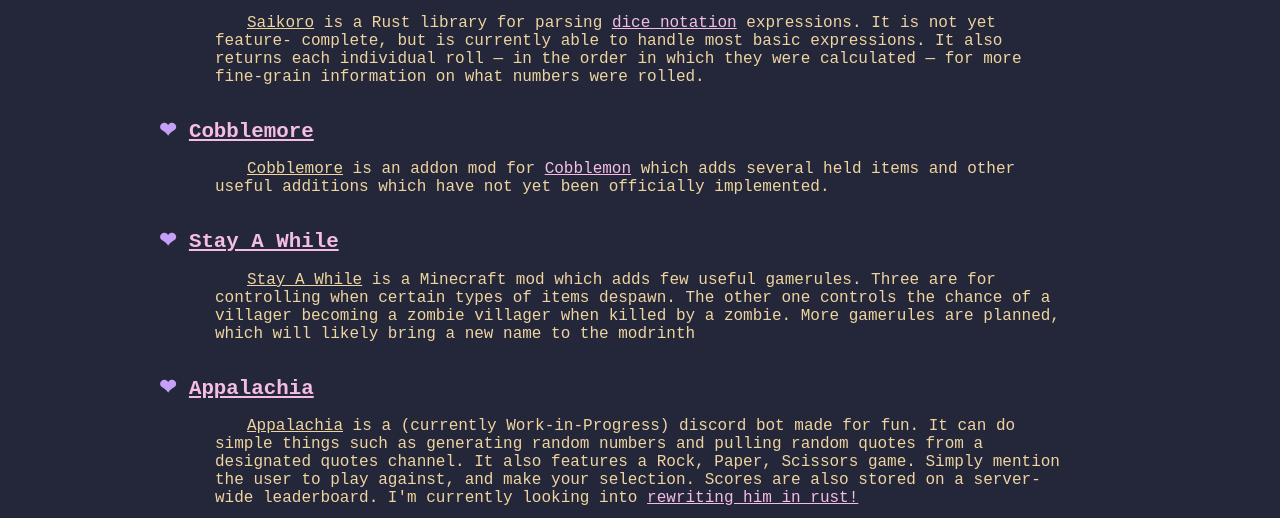
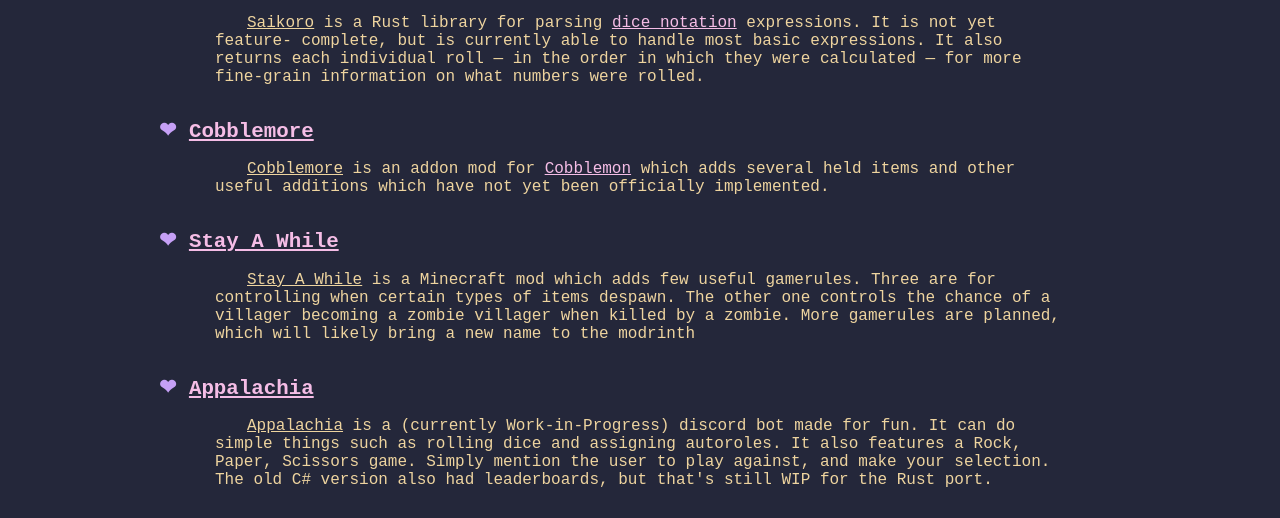
Before and after one commit to Jolkert/jolkert.dev, a plain HTML site: page index.html in a window 1280 px wide. Shown: the part 401-919 px from the top of the page. Drawn offline with Linux system fonts and the light colour scheme; a web font is replaced by a local one.

Commit message:
appalachia update

```diff
--- a/index.html
+++ b/index.html
@@ -68,10 +68,9 @@
 				github/jolkert/Appalachia</span></h2>
 		<p>
 			<u>Appalachia</u> is a (currently Work-in-Progress) discord bot made for fun. It can do simple things such
-			as generating random numbers and pulling random quotes from a designated quotes channel. It also features a
-			Rock, Paper, Scissors game. Simply mention the user to play against, and make your selection. Scores are
-			also stored on a server-wide leaderboard. I'm currently looking into <a
-				href="https://github.com/jolkert/appalachia-rs">rewriting him in rust!</a>
+			as rolling dice and assigning autoroles. It also features a
+			Rock, Paper, Scissors game. Simply mention the user to play against, and make your selection. The old C#
+			version also had leaderboards, but that's still WIP for the Rust port.
 		</p>
 
 		<h2 class="heart-before"><a href="https://github.com/Jolkert/DiscordFabricLink">Discord Fabric Link</a><span
```
